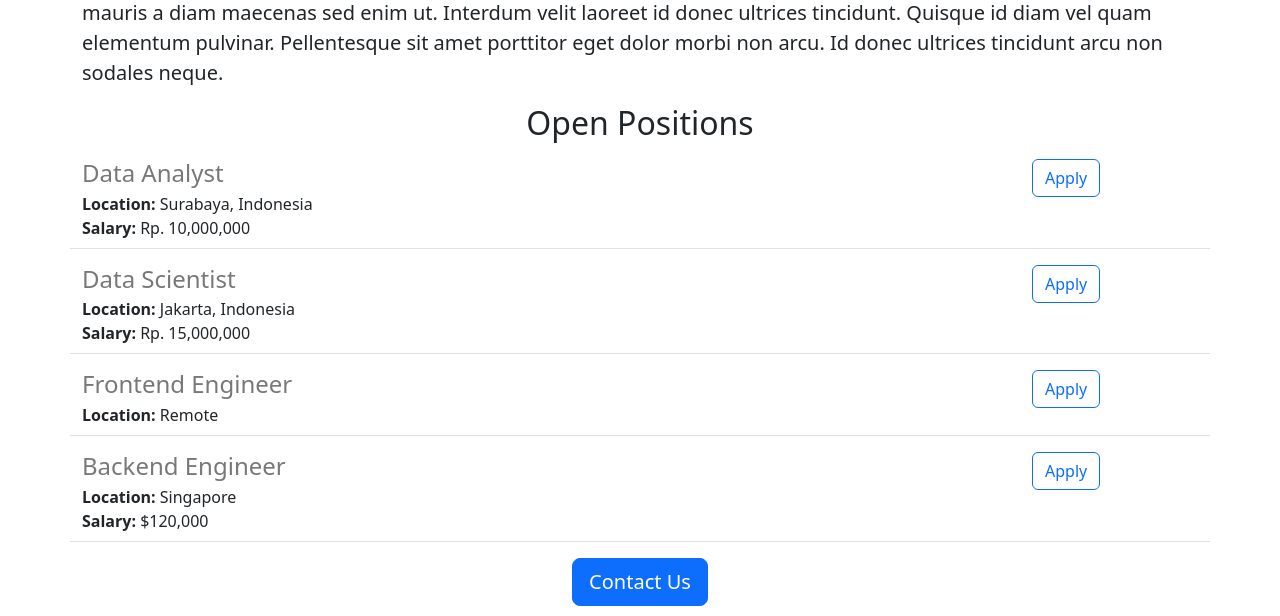
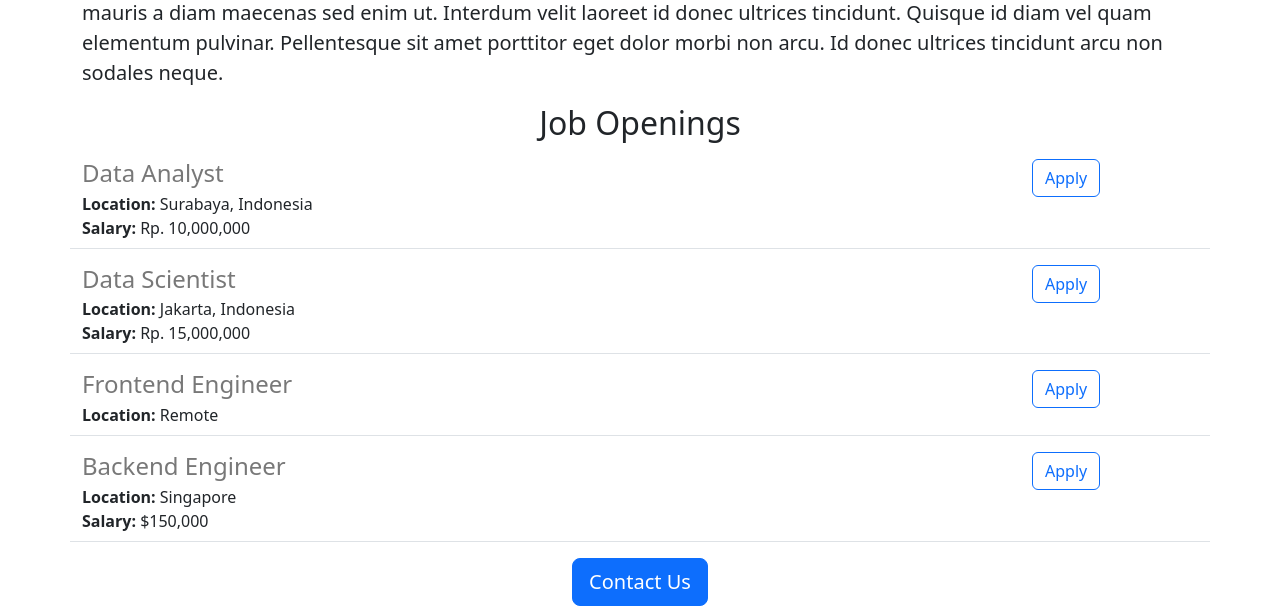
Before and after one commit to despygurl/jovian-careers-website, a Flask app: page / in a window 1280 px wide. Shown: the part 578-1194 px from the top of the page. Run offline with Flask 2, Linux system fonts and the light colour scheme.

Commit message:
make some changes

```diff
--- a/app.py
+++ b/app.py
@@ -25,7 +25,7 @@ JOBS = [
     'id': 4,
     'title': 'Backend Engineer',
     'location': 'Singapore',
-    'salary': '$120,000'
+    'salary': '$150,000'
   }
 ]
 
--- a/templates/home.html
+++ b/templates/home.html
@@ -19,7 +19,7 @@
     <img class="img-fluid" id="banner" src="https://jovian-careers-website.ramalia.repl.co/static/banner.jpg" height='320'>
     <h2 class="text-center">About {{company_name}}</h2>
     <p class="lead">Lorem ipsum dolor sit amet, consectetur adipiscing elit, sed do eiusmod tempor incididunt ut labore et dolore magna aliqua. Nullam eget felis eget nunc lobortis mattis aliquam faucibus purus. Mattis molestie a iaculis at erat. Massa placerat duis ultricies lacus sed turpis tincidunt id. Ultrices tincidunt arcu non sodales neque sodales ut etiam. Tellus mauris a diam maecenas sed enim ut. Interdum velit laoreet id donec ultrices tincidunt. Quisque id diam vel quam elementum pulvinar. Pellentesque sit amet porttitor eget dolor morbi non arcu. Id donec ultrices tincidunt arcu non sodales neque.</p>
-    <h2 class="text-center mt-2">Open Positions</h2>
+    <h2 class="text-center mt-2">Job Openings</h2>
     <p>
       {%for job in jobs%}
         {% include 'jobitem.html'%}
```
